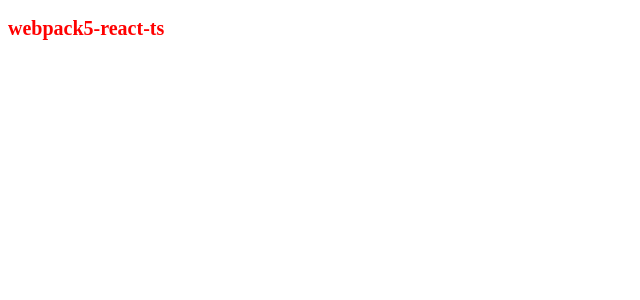
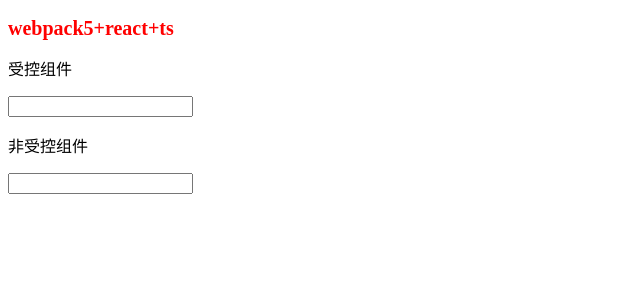
Before and after one commit to 772282161/gitStudy, a React app: page / in a window 1280 px wide. Shown: the top 300 px of the page, without its empty margins (0-640 px from the left). Built offline with nearby package versions, Linux system fonts and the light colour scheme.

Commit message:
second feature_branch测试

```diff
--- a/babel.config.js
+++ b/babel.config.js
@@ -1,3 +1,4 @@
+const isDEV = process.env.NODE_ENV === 'development' // 是否是开发模式
 module.exports = {
          //预设执行顺序由右往左，所以先处理ts，再处理jsx
          presets:[
@@ -17,6 +18,7 @@
             '@babel/preset-typescript'
         ],
         "plugins":[
-            ["@babel/plugin-decorators",{"legacy":true}]
-        ]
+            isDEV && require.resolve('react-refresh/babel'),//如果是开发模式，就启动react热更新模式
+            ["@babel/plugin-proposal-decorators",{"legacy":true}]
+        ].filter(Boolean) // 过滤空值
 }
--- a/public/index.html
+++ b/public/index.html
@@ -2,6 +2,8 @@
 <html lang="en">
 <head>
     <meta charset="UTF-8">
+    <!-- 绝对路径引入图标文件 -->
+    <link data-n-head="ssr" rel="icon" type="image/x-icon" href="/favicon.ico">
     <meta http-equiv="X-UA-Compatible" content="IE=edge">
     <meta name="viewport" content="width=device-width, initial-scale=1.0">
     <title>webpack5-react-ts</title>
--- a/src/App.tsx
+++ b/src/App.tsx
@@ -1,8 +1,22 @@
-import React from 'react'
-import './app.css'
-import './app.less'
+import React,{useState} from 'react'
+import '@/app.css'
+import '@/app.less'
 function App() {
-    return<h2>webpack5-react-ts</h2>
+    const [count,setCount] = useState('')
+    const onChange = (e:any) => {
+        setCount(e.target.value)
+    }
+
+    return(
+        <>
+            <h2>webpack5+react+ts</h2>
+            <p>受控组件</p>
+            <input type="text" value={count} onChange={onChange} />
+            <br />
+            <p>非受控组件</p>
+            <input type="text" />
+        </>
+    )
 }
 
 export default App
--- a/src/index.tsx
+++ b/src/index.tsx
@@ -7,6 +7,3 @@
 if(root){
     createRoot(root).render(<App />)
 }
-
-console.log('NODE_ENV', process.env.NODE_ENV)
-console.log('BASE_ENV', process.env.BASE_ENV)
```
Also changed, not shown: package.json (+11 -5 lines), src/images.d.ts (added, +9 -0 lines), tsconfig.json (+7 -1 lines), 3 other files (tests, documents, lock files or other folders).
